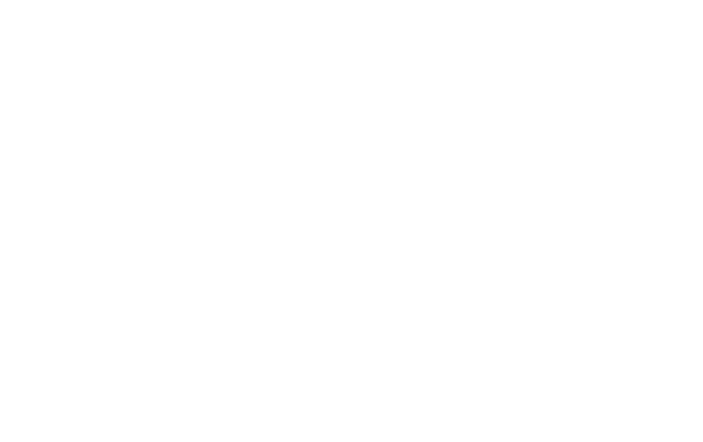
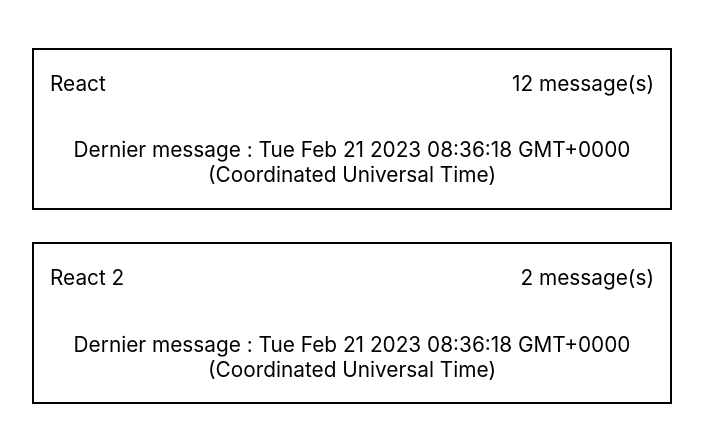
Before and after one commit to rossitto23/app-message, a React (Create React App) app: page / in a window 1280 px wide. Shown: the top 442 px of the page, without its empty margins (308-1011 px from the left). Built offline with nearby package versions, Linux system fonts and the light colour scheme.

Commit message:
update cat

```diff
--- a/src/App.js
+++ b/src/App.js
@@ -1,12 +1,11 @@
-import logo from './logo.svg';
-import './App.css';
+import "./App.css";
+import AppMessage from "./components/app-message/app-message";
 
 function App() {
   return (
     <div className="App">
       {/* <Header /> */}
-      {/* <AppMessage /> */}
-
+      <AppMessage />
     </div>
   );
 }
--- a/src/components/app-message/app-message.jsx
+++ b/src/components/app-message/app-message.jsx
@@ -1,12 +1,19 @@
+import { useState } from "react";
 import ListCategory from "../list-category/list-category";
 
 
 const AppMessage = () => {
 
+    const [choixCategorie, setChoixCategorie] = useState(null)
+    const categorySelected = (id) => {
+        setChoixCategorie(id)
+        console.log(id);
+    }
+
     return(
         <>
         {/* <Login /> */}
-        {/* <ListCategory /> */}
+        <ListCategory onCat = {categorySelected}/>
         {/* <ListMessageCategory /> */}
         </>
     )
--- a/src/components/list-category/categorie.jsx
+++ b/src/components/list-category/categorie.jsx
@@ -1,8 +1,18 @@
 import styles from './categorie.module.css'
 
-const Categorie = ({nom,nbreMess,lastMess}) => {
+const Categorie = (props) => {
+    // ci dessous transformer l'heure
+    // const heureMess =
+
     return (
-        <li>
+        <li onClick={()=>{props.choixCat(props.data.id)}} className={styles.liste}>
+            <div className={styles.title} >
+                <p className={styles.nom} >{props.data.nom}</p>
+                <p className={styles.message}>{props.data.nbreMess} message(s) </p>
+            </div>
+            <div>
+                <p className={styles.heure}>Dernier message : {props.data.lastMess} </p>
+            </div>
 
         </li>
     )
--- a/src/components/list-category/categorie.module.css
+++ b/src/components/list-category/categorie.module.css
@@ -0,0 +1,29 @@
+.liste {
+    border: solid 2px black;
+    margin-bottom: 2rem;
+}
+
+
+.title {
+    display: flex;
+    justify-content: space-between;
+
+}
+.nom {
+    text-align: left;
+    margin-left: 1rem;
+    font-size: 1.3rem;
+
+}
+
+.message {
+    margin-right: 1rem;
+    font-size: 1.3rem;
+}
+
+.heure {
+
+
+    font-size: 1.3rem;
+
+}
--- a/src/components/list-category/list-category.jsx
+++ b/src/components/list-category/list-category.jsx
@@ -1,13 +1,13 @@
 import styles from './list-category.module.css'
 import Categorie from './categorie'
 
-const Data= [{nom:'react', nbreMess: 12, lastMess : Date()}]
+const Data= [{id:1, nom:'React', nbreMess: 12, lastMess : Date()},{id:2, nom:'React 2', nbreMess: 2, lastMess : Date()}]
 
 const ListCategory = (props) => {
     return (
         <div>
-            <ul>
-                {Data.map(cat=><Categorie data={cat} />)}
+            <ul className={styles.ul} >
+                {Data.map(cat=><Categorie key={props.id} data={cat} choixCat={props.onCat} />)}
             </ul>
         </div>
     )
--- a/src/components/list-category/list-category.module.css
+++ b/src/components/list-category/list-category.module.css
@@ -0,0 +1,6 @@
+ul {
+    list-style-type: none;
+    width: 50%;
+    margin: auto;
+    margin-top: 3rem;
+  }
```
